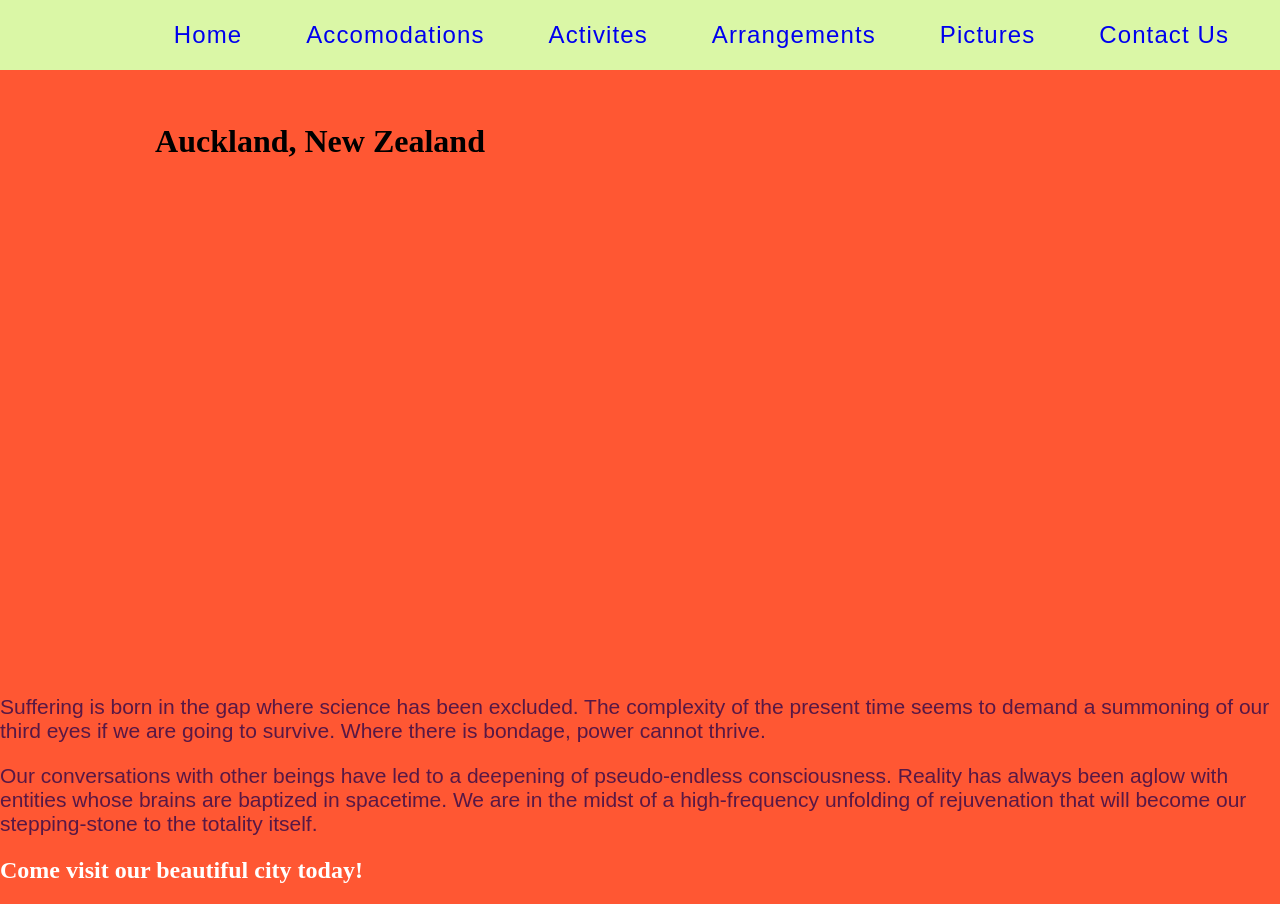
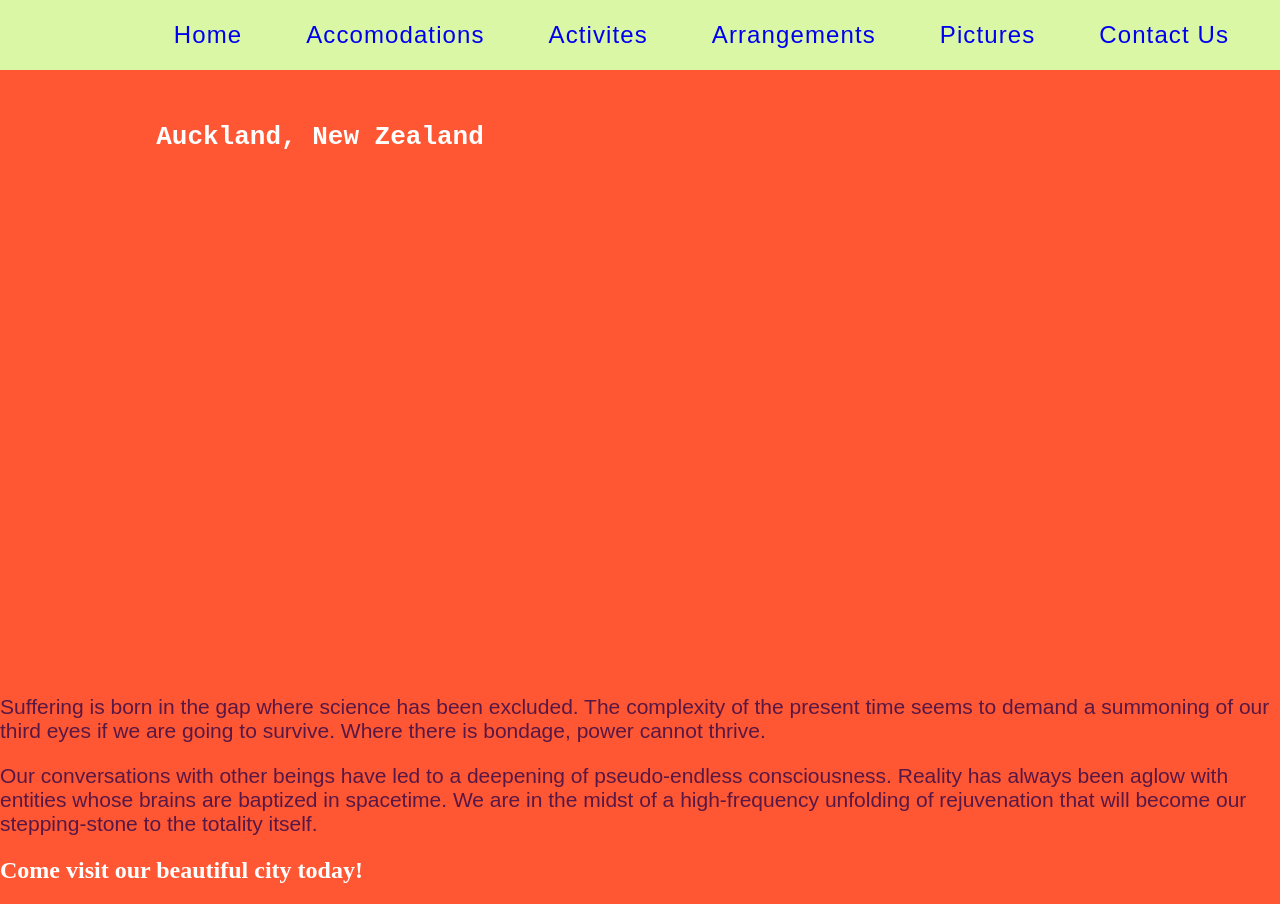
Before and after one commit to gracejadamiec/resort-site, a plain HTML site: page resort-site/resort-site.html in a window 1280 px wide. Drawn offline with Linux system fonts and the light colour scheme.

Commit message:
completed changes to first theme and home page.

```diff
--- a/resort-site/css/resort.css
+++ b/resort-site/css/resort.css
@@ -37,6 +37,8 @@ p{
   left: 25%;
   top: 15%;
   transform: translate(-50%, -50%);
+  font-family: monospace;
+  color: #fff;
 }
 .nav {
   background: #DAF7A6;
--- a/resort-site/resort-site.html
+++ b/resort-site/resort-site.html
@@ -1,6 +1,7 @@
 <!DOCTYPE html>
 <head>
   <link href="css/resort.css" rel="stylesheet" type="text/css">
+  <meta name="viewport" content="width=device-width, initial-scale=1.0">
   <title>Visit Auckland Today!</title>
 </head>
 
```
